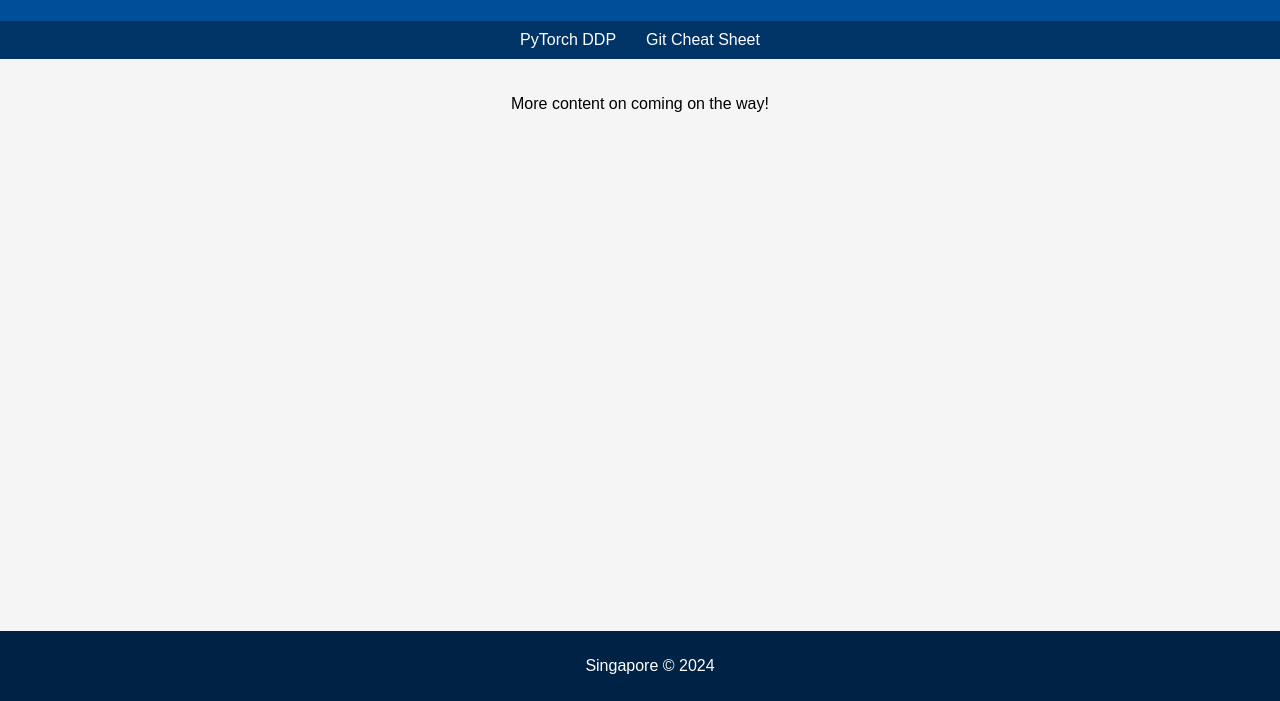
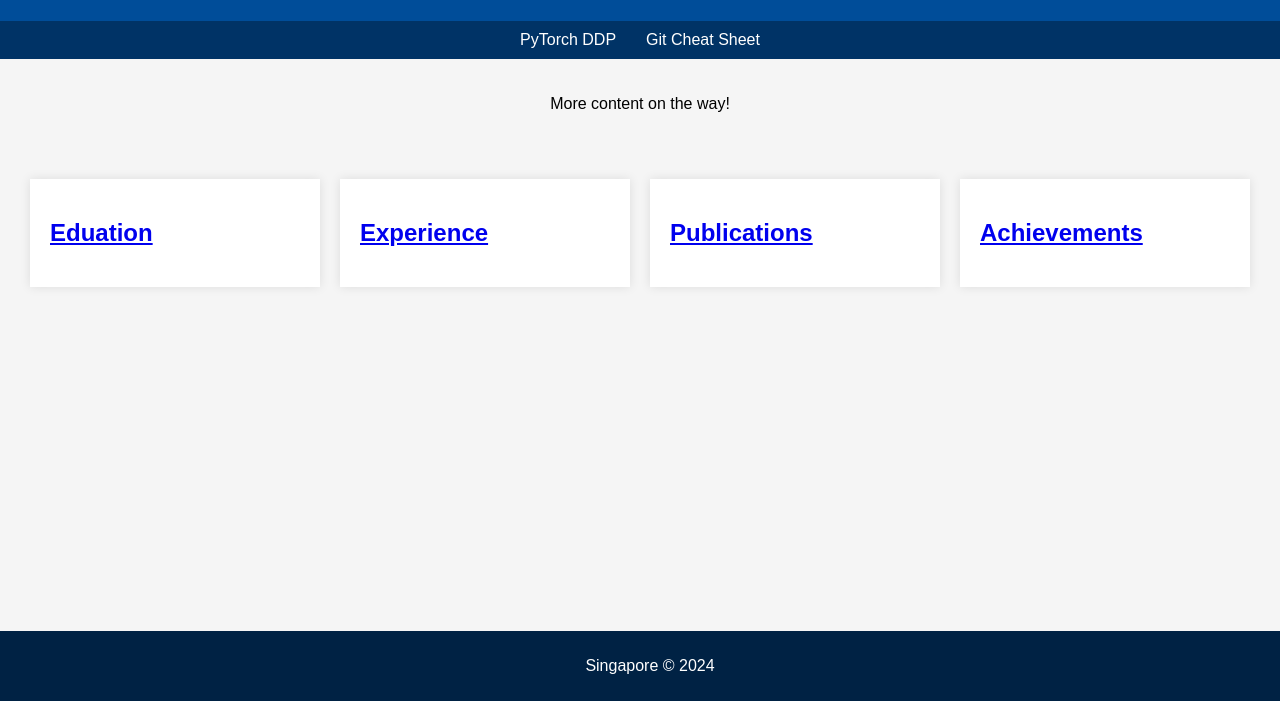
Before and after one commit to HashimotoPatrickMu/HashimotoPatrickMu_backup.github.io, a plain HTML site: page index.html in a window 1280 px wide. Shown: the part 99-800 px from the top of the page. Drawn offline with Linux system fonts and the light colour scheme.

Commit message:
Update index.html

```diff
--- a/index.html
+++ b/index.html
@@ -37,6 +37,21 @@
             padding: 20px;
             text-align: center;
         }
+        .profile-sections {
+            display: flex;
+            justify-content: space-around;
+            flex-wrap: wrap;
+            padding: 20px;
+            text-align: left;
+        }
+        .profile-column {
+            background-color: #ffffff;
+            margin: 10px;
+            padding: 20px;
+            flex: 1;
+            min-width: 250px; /* Adjust based on preference */
+            box-shadow: 0 0 10px rgba(0,0,0,0.1);
+        }
         .footer {
             background-color: #002244;
             color: #ffffff;
@@ -60,7 +75,34 @@
 </div>
 
 <div class="content">
-    <p>More content on coming on the way!</p>
+    <p>More content on the way!</p>
+</div>
+
+<div class="profile-sections">
+    <div class="profile-column">
+        <a href="#" class="column-link">
+        <h2>Eduation</h2>
+        <!-- <p>Details about educational background, degrees, certifications, etc.</p> -->
+        <a>
+    </div>
+    <div class="profile-column">
+        <a href="#" class="column-link">
+        <h2>Experience</h2>
+        <!-- <p>Summary of work experience, key projects, roles, and responsibilities.</p> -->
+        <a>
+    </div>
+    <div class="profile-column">
+        <a href="#" class="column-link">
+        <h2>Publications</h2>
+        <!-- <p>List of publications, research papers, articles, or books authored.</p> -->
+        <a>
+    </div>
+    <div class="profile-column">
+        <a href="#" class="column-link">
+        <h2>Achievements</h2>
+        <!-- <p>Awards, recognitions, and other notable achievements.</p> -->
+        <a>
+    </div>
 </div>
 
 <div class="footer">
```
